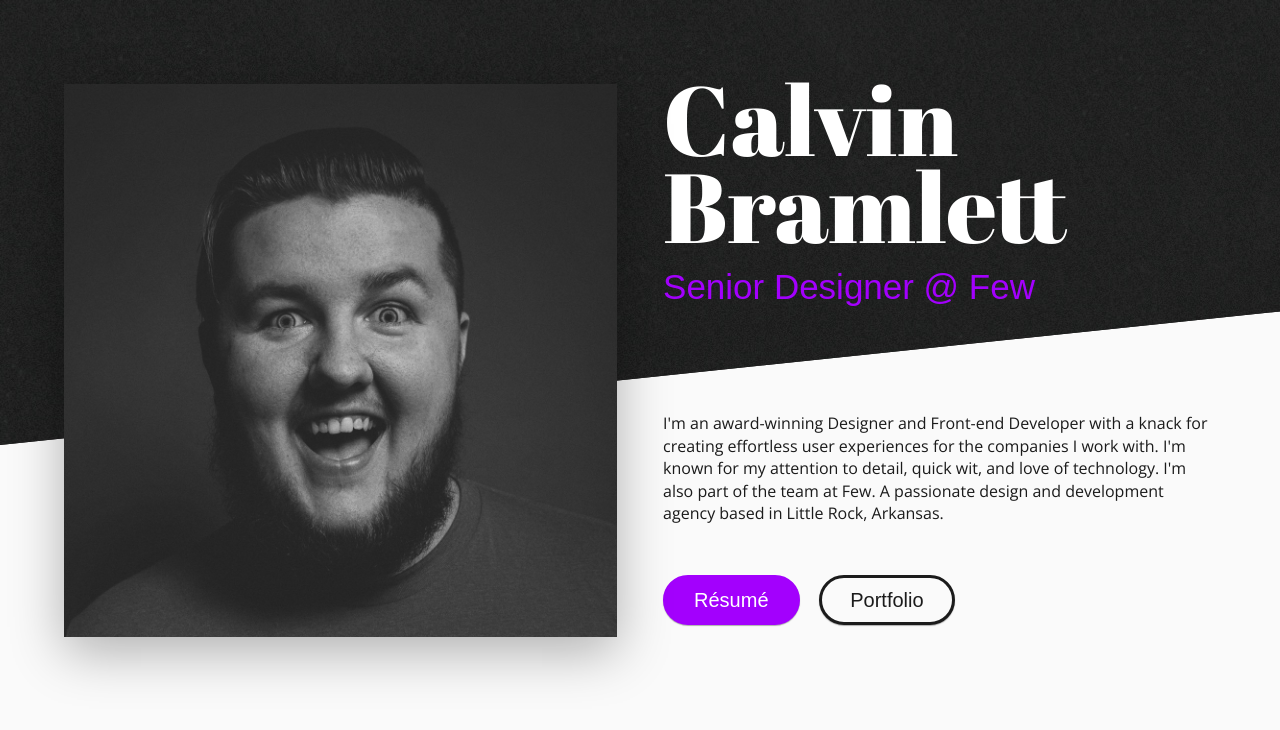
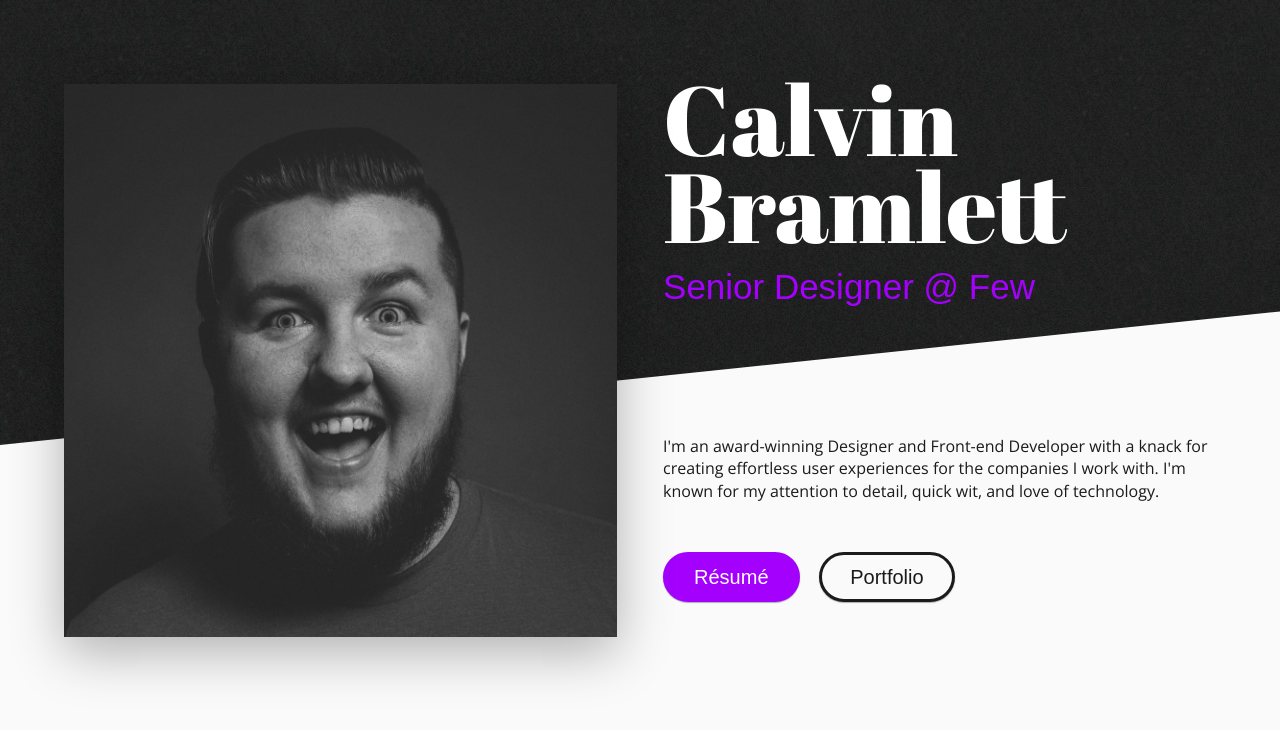
Before and after one commit to calvinbramlett/calvinbramlett, a plain HTML site: page index.html in a window 1280 px wide. Shown: the top 730 px of the page. Drawn offline with nearby package versions, Linux system fonts and the light colour scheme; no server answers; a web font is replaced by a local one.

Commit message:
copy edit

```diff
--- a/index.html
+++ b/index.html
@@ -81,7 +81,7 @@
             </div>
             <div class="col header-copy">
               <p>
-                I'm an award-winning Designer and Front-end Developer with a knack for creating effortless user experiences for the companies I work with. I'm known for my attention to detail, quick wit, and love of technology. I'm also part of the team at Few. A passionate design and development agency based in Little Rock, Arkansas.
+                I'm an award-winning Designer and Front-end Developer with a knack for creating effortless user experiences for the companies I work with. I'm known for my attention to detail, quick wit, and love of technology.
               </p>
               <div class="cta-buttons">
                 <a href="http://www.linkedin.com/in/calvinbramlett" target="blank" class="btn btn-default">Résumé</a>
```
